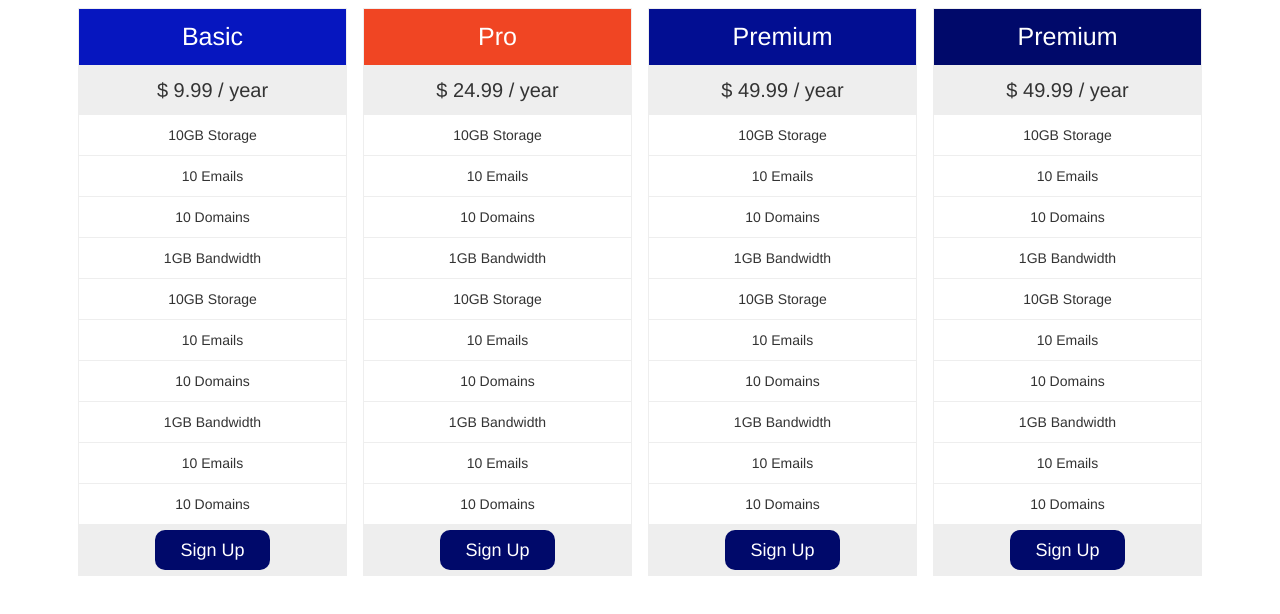
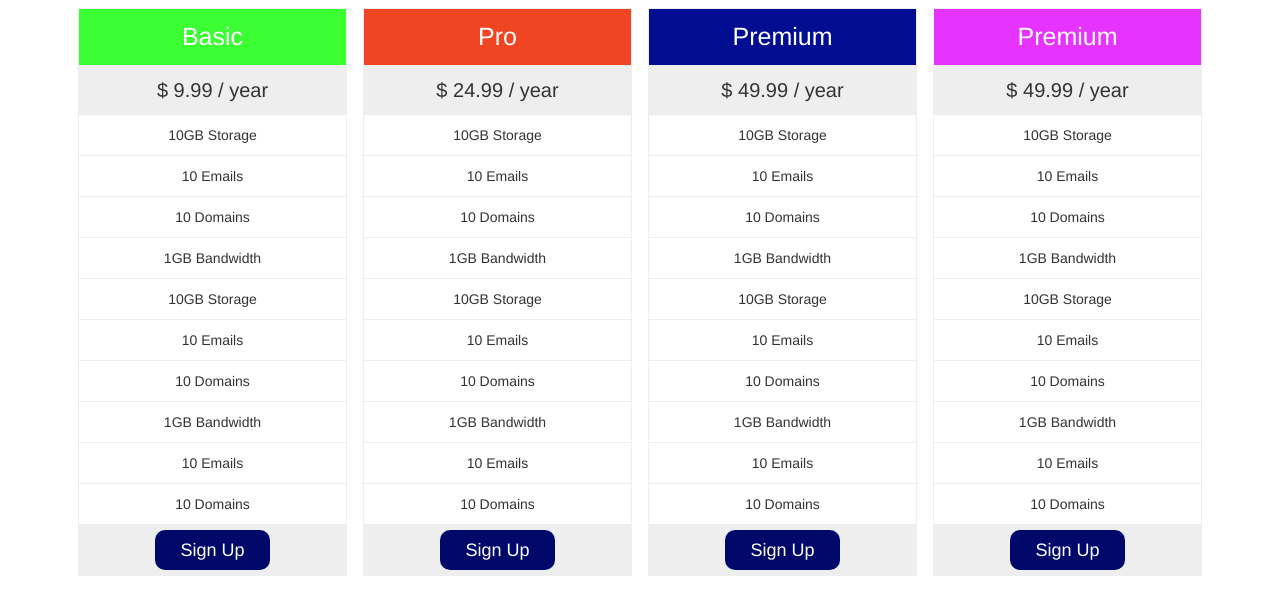
Before and after one commit to nicodenysschen/gitlab01, a plain HTML site: page index.html in a window 1280 px wide. Drawn offline with nearby package versions, Linux system fonts and the light colour scheme.

Commit message:
fix: Basic and Premium header container colors

```diff
--- a/index.html
+++ b/index.html
@@ -104,7 +104,7 @@
     <div id="home" class="tab-pane fade in active">
         <div class="columns-commerce">
           <ul class="price">
-            <li class="header" style="background-color:#0616bf">Basic</li>
+            <li class="header" style="background-color:#3CFF33">Basic</li>
             <li class="grey">$ 9.99 / year</li>
             <li>10GB Storage</li>
             <li>10 Emails</li>
@@ -155,7 +155,7 @@
         </div>
         <div class="columns-commerce">
             <ul class="price">
-              <li class="header" style="background-color:#00096a">Premium</li>
+              <li class="header" style="background-color:#E633FF">Premium</li>
               <li class="grey">$ 49.99 / year</li>
               <li>10GB Storage</li>
             <li>10 Emails</li>
```
